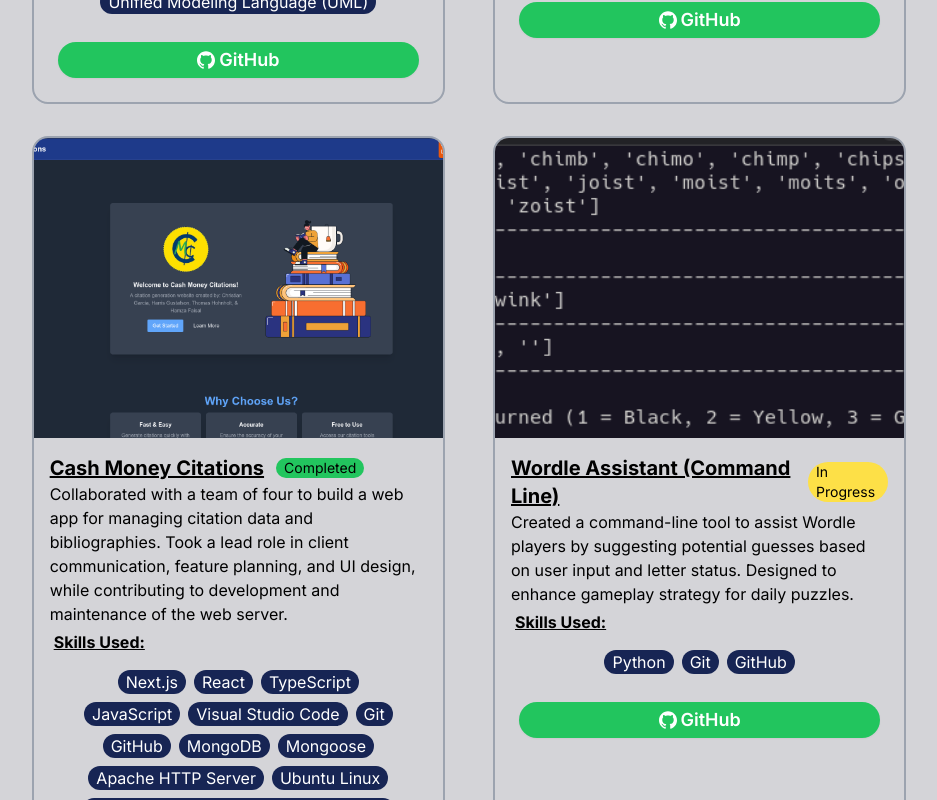
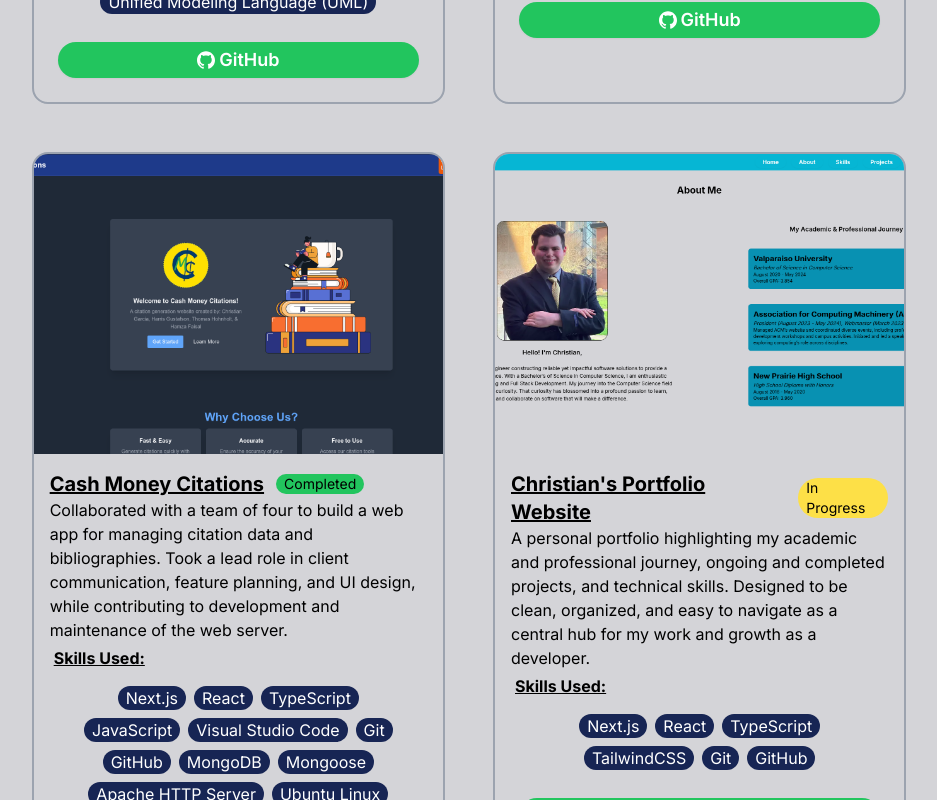
Before and after one commit to chrgarcia19/chrgarcia19.github.io, a Next.js app: page /projects in a window 1280 px wide. Shown: the part 780-1580 px from the top of the page, without its empty margins (171-1108 px from the left). Built offline with nearby package versions, Linux system fonts and the light colour scheme.

Commit message:
Added the portfolio website project to my webpage

```diff
--- a/src/app/projects/page.tsx
+++ b/src/app/projects/page.tsx
@@ -3,13 +3,14 @@ import paintImage from "@/../public/PaintTestImage.png";
 import dttImage from "@/../public/DrivingTimeTrackerCollage.png";
 import cmcImage from "@/../public/CashMoneyCitationsImage.png";
 import waImage from "@/../public/WordleAssistantCMD.png";
+import portfolioImage from "@/../public/Portfolio.png";
 
 const Projects = () => {
     return (
         <>
             <div id="projects" className="flex flex-col flex-grow p-5 pt-14 w-full gap-8 bg-zinc-300">
                 <h2 className="flex justify-center items-center font-bold text-3xl p-4">Projects</h2>
-                <div className="flex flex-row gap-12 justify-center">
+                <div className="flex flex-row flex-wrap gap-12 justify-center">
                     <ProjectCard
                         name={"Paint"}
                         description={"A simplified drawing app modeled after Microsoft Paint, built under tight weekly deadlines with a predefined feature set. Focused on usability, responsiveness, and efficient time management."}
@@ -24,8 +25,6 @@ const Projects = () => {
                         image={dttImage} imageAlt={"A Screenshot from the Driving Time Tracker"}
                         link={"https://github.com/chrgarcia19/Paint-n-Suffering"}
                         status={true} />
-                </div>
-                <div className="flex flex-row gap-12 justify-center">
                     <ProjectCard
                         name={"Cash Money Citations"}
                         description={"Collaborated with a team of four to build a web app for managing citation data and bibliographies. Took a lead role in client communication, feature planning, and UI design, while contributing to development and maintenance of the web server."}
@@ -33,6 +32,13 @@ const Projects = () => {
                         image={cmcImage} imageAlt={"A Screenshot from Cash Money Citations"}
                         link={"https://github.com/chrgarcia19/Paint-n-Suffering"}
                         status={true} />
+                    <ProjectCard
+                        name={"Christian's Portfolio Website"}
+                        description={"A personal portfolio highlighting my academic and professional journey, ongoing and completed projects, and technical skills. Designed to be clean, organized, and easy to navigate as a central hub for my work and growth as a developer."}
+                        skills={["Next.js", "React", "TypeScript", "TailwindCSS", "Git", "GitHub"]}
+                        image={portfolioImage} imageAlt={"A Screenshot from Christian's Portfolio Website"}
+                        link={"https://github.com/chrgarcia19/christian-garcia.github.io"}
+                        status={false} />
                     <ProjectCard
                         name={"Wordle Assistant (Command Line)"}
                         description={"Created a command-line tool to assist Wordle players by suggesting potential guesses based on user input and letter status. Designed to enhance gameplay strategy for daily puzzles."}
```
Also changed, not shown: public/Portfolio.png (added).
